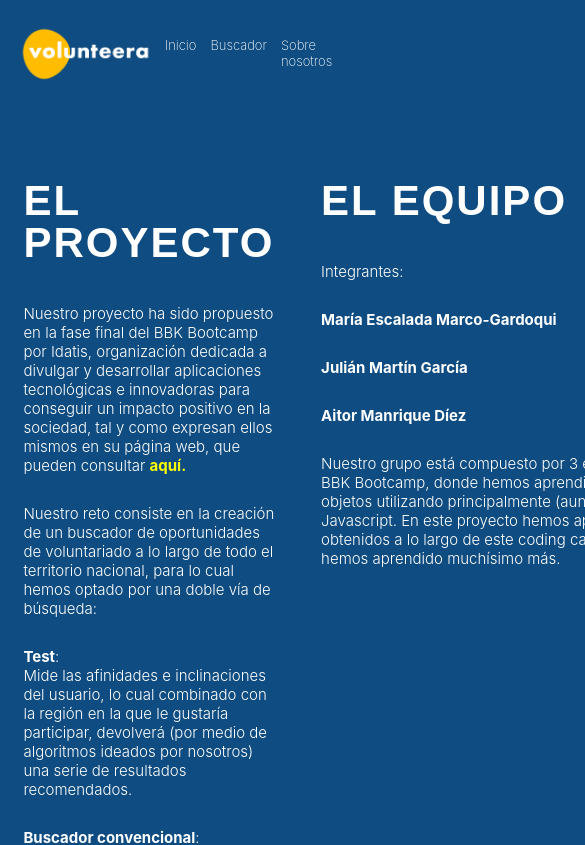
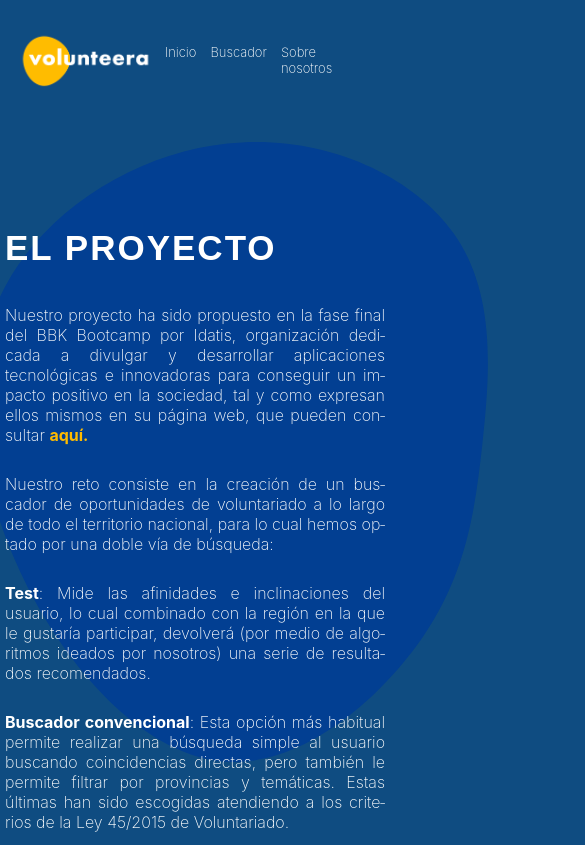
Before and after one commit to Amanrique29/Buscador-voluntariado, a React (Create React App) app: page /aboutus in a window 390 px wide. Shown: the top 845 px of the page, 585 px wide, since content can reach past the window. Built offline with nearby package versions, Linux system fonts and the light colour scheme.

Commit message:
finalMiercoles

```diff
--- a/src/Buscador.css
+++ b/src/Buscador.css
@@ -7,7 +7,6 @@
   body {
     font-family: 'Inter', sans-serif;
   }
-
 
   .botonBuscarBuscador{
     /* all: unset;  */
@@ -214,7 +213,7 @@
     }
 
     .numResultados{
-      margin-top:75px;
+      margin-top:55px;
       text-align:center;
     }
 
@@ -225,9 +224,7 @@
       align-items:center;
     } */
 
-    .botonPasarPagina{
-      width:100px;
-    }
+
 
     .contenedorIrAWeb{
       display:flex;
@@ -239,7 +236,7 @@
     .irASitioWeb{
       font-weight:bold;
       text-transform: uppercase;
-      color:#0F4C81;
+      color:#FFBB00;
     }
 
     .irASitioWeb:hover{
@@ -441,6 +438,11 @@
       width:100px;
     }
 
+    .botonPasarPagina:hover{
+      background-color:#ffffff;
+      border:#FFBB00;
+    }
+
     .contenedorIrAWeb{
       display:flex;
       justify-content:left;
@@ -481,4 +483,8 @@
       margin-top:-10px;
     }
 
+    .blobBuscador{
+      display:none;
+    }
+
   }
--- a/src/DescripcionBuscador.js
+++ b/src/DescripcionBuscador.js
@@ -43,8 +43,8 @@ function DescripcionBuscador({ activity }) {
 
             </div>
 
-            <p className="contenidoTarjeta"><b>Provincia: {activity.actividad.provincia}</b></p>
-            <p className="tematicas"><b>Temáticas:</b> {activity.tema.map(function (t, i) {
+            <p className="contenidoTarjeta"><b className="titularNegrita">Provincia:</b> {activity.actividad.provincia}</p>
+            <p className="tematicas"><b className="titularNegrita">Temáticas:</b> {activity.tema.map(function (t, i) {
                 if (i < activity.tema.length - 1) {
                     return <>{t}, </>
                 }
--- a/src/Header.css
+++ b/src/Header.css
@@ -23,7 +23,7 @@
     color: #fff;
     justify-content: space-between;
     align-items: flex-start;
-    padding-top: 18px;
+    padding-top: 25px;
     padding-right: 18px;
   }
   .navegacion{
@@ -32,7 +32,7 @@
     font-size: 16px;
   }
   .pestanya:hover{
-    color:#2d567a;
+    color:#FFBB00;
   }
 
   .logo{
@@ -69,7 +69,7 @@
     font-size:13px;
   }
   .pestanya:hover{
-    color:#2d567a;
+    color:#FFBB00;
   }
   .logo{
     width: 150px;
--- a/src/Inicio.js
+++ b/src/Inicio.js
@@ -24,11 +24,11 @@ function Inicio() {
     </main>;
 
     return (
-        <div  style={{overflow: 'hidden', maxWidth: '100%', position: 'relative', minHeight: '95vh'}}>
+        <div style={{ overflow: 'hidden', maxWidth: '100%', position: 'relative', minHeight: '95vh' }}>
             <div class="blob">
 
-                <svg viewBox="0 0 310 350">
-                    <path d="M156.4,339.5c31.8-2.5,59.4-26.8,80.2-48.5c28.3-29.5,40.5-47,56.1-85.1c14-34.3,20.7-75.6,2.3-111  c-18.1-34.8-55.7-58-90.4-72.3c-11.7-4.8-24.1-8.8-36.8-11.5l-0.9-0.9l-0.6,0.6c-27.7-5.8-56.6-6-82.4,3c-38.8,13.6-64,48.8-66.8,90.3c-3,43.9,17.8,88.3,33.7,128.8c5.3,13.5,10.4,27.1,14.9,40.9C77.5,309.9,111,343,156.4,339.5z" />
+                <svg viewBox="0 0 200 200">
+                    <path  d="M64.3,-20.1C70.7,-1.2,54.5,25.7,31.1,42.7C7.7,59.7,-22.8,66.6,-44.9,52.7C-67.1,38.8,-80.7,4,-71.8,-18.3C-62.9,-40.6,-31.5,-50.5,-1.3,-50.1C28.9,-49.7,57.9,-39,64.3,-20.1Z" transform="translate(100 100)" />
                 </svg>
             </div>
 
--- a/src/Sobrenosotros.css
+++ b/src/Sobrenosotros.css
@@ -1,18 +1,121 @@
+*{
+    box-sizing: border-box;
+  }
+
+  @import url('https://fonts.googleapis.com/css2?family=Inter:wght@100;200;300;400;500;600;700;800&display=swap');
+
+  body {
+    font-family: 'Inter', sans-serif;
+  }
+
 .doscolumnas{
     display: flex;
-    justify-content: space-evenly;
+    flex-direction:row;
+    justify-content: space-between;
     font-size: 15px;
+    margin-top:330px;
+    margin-left:400px;
+    margin-right:300px;
 }
+
 .columna{
-    margin: 0% 6% 6% 6%;
+    width:590px;
 }
+
+.columna p{
+    font-weight:200;
+    text-align:justify;
+    -webkit-hyphens: auto;
+    -moz-hyphens: auto;
+    -ms-hyphens: auto;
+    hyphens: auto;
+    font-size:16px;
+}
+
 .titulos_{
     font-size: 42px;
     padding-left: 0;
 }
-.ancho-parrafo{
-    width: 512px;
+
+.idatis-web{
+    color: #FFBB00;
 }
-.idatis-web{
-    color: yellow;
-}
+
+.blobNosotros{
+    position: absolute;
+    top: -280px;
+    left: 60px;
+    fill: #023F92;
+    width: 73vmax;
+    z-index: -1;
+    animation: moveNosotros 10s ease-in-out infinite;
+    transform-origin: 50% 50%;
+    -webkit-transform: rotate(90deg);
+    -moz-transform: rotate(90deg);
+    -ms-transform: rotate(90deg);
+    transform: rotate(90deg);
+  }
+
+  @keyframes moveNosotros {
+    0%   { transform: scale(0.95) translate(20px, 0px); }
+    38%  { transform: scale(1) translate(20px, 20px) rotate(5deg); }
+    40%  { transform: scale(1) translate(20px, 20px) rotate(5deg); }
+    78%  { transform: scale(1) translate(40px, 40px) rotate(-2deg); }
+    80%  { transform: scale(1) translate(40px, 40px) rotate(-2deg); }
+    100% { transform: scale(0.95) translate(20px, 0px); }
+  }
+
+  @media (max-width: 500px) {
+
+    .doscolumnas{
+        display: flex;
+        flex-direction:column;
+        justify-content: space-between;
+        align-items:center;
+        font-size: 15px;
+        margin-top:0px;
+        margin-left:0px;
+        margin-right:0px;
+        margin-bottom:60px;
+    }
+
+    .columna{
+        width:380px;
+        margin-top:50px;
+    }
+
+    .columna p{
+        font-weight:200;
+        text-align:justify;
+        -webkit-hyphens: auto;
+        -moz-hyphens: auto;
+        -ms-hyphens: auto;
+        hyphens: auto;
+        font-size:16px;
+    }
+
+    .titulos_{
+        font-size: 35px;
+        padding-left: 0;
+    }
+
+    .idatis-web{
+        color: #FFBB00;
+    }
+
+    .blobNosotros{
+        position: absolute;
+        top: 30px;
+        left: -110px;
+        fill: #023F92;
+        width: 100vmax;
+        z-index: -1;
+        animation: none;
+        transform-origin: 50% 50%;
+        -webkit-transform: rotate(90deg);
+        -moz-transform: rotate(90deg);
+        -ms-transform: rotate(90deg);
+        transform: rotate(90deg);
+      }
+
+  }
--- a/src/nosotros.js
+++ b/src/nosotros.js
@@ -3,7 +3,12 @@ import { BrowserRouter, Route, Link, useParams } from 'react-router-dom';
 import './Sobrenosotros.css';
 function SobreNosotros() {
     return (
-        <>
+        <div>
+
+            <svg viewBox="0 0 200 200" className="blobNosotros">
+                <path d="M43.8,-26.3C58.8,-16,74.6,2.3,73.4,20.4C72.1,38.5,53.9,56.3,31.8,67.5C9.7,78.7,-16.3,83.2,-36.4,74.1C-56.5,65,-70.8,42.2,-73.1,20.1C-75.5,-2.1,-66,-23.5,-51.8,-33.6C-37.6,-43.6,-18.8,-42.2,-2.2,-40.4C14.4,-38.6,28.7,-36.5,43.8,-26.3Z" transform="translate(100 100)" />
+            </svg>
+
             <div className="doscolumnas">
                 <div className="columna">
                     <h1 className="titulos_">EL PROYECTO</h1>
@@ -12,32 +17,26 @@ function SobreNosotros() {
                     <p>Nuestro reto consiste en la creación de un buscador de oportunidades de voluntariado a lo largo de todo el territorio nacional, para lo cual hemos optado por una doble vía de búsqueda:</p>
                     <br></br>
 
-                    <p><b>Test</b>:
+                    <p><b>Test</b>: Mide las afinidades e inclinaciones del usuario, lo cual combinado con la región en la que le gustaría participar, devolverá (por medio de algoritmos ideados por nosotros) una serie de resultados recomendados.</p>
                     <br></br>
-                Mide las afinidades e inclinaciones del usuario, lo cual combinado con la región en la que le gustaría participar, devolverá (por medio de algoritmos ideados por nosotros) una serie de resultados recomendados.</p>
-                    <br></br>
-                    <p><b>Buscador convencional</b>:
-                    <br></br>
-                Esta opción más habitual permite realizar una búsqueda simple al usuario buscando coincidencias directas, pero también le permite filtrar por provincias y temáticas. Estas últimas han sido escogidas atendiendo a los criterios de la Ley 45/2015, del 14 de octubre, de Voluntariado.</p>
+                    <p><b>Buscador convencional</b>: Esta opción más habitual permite realizar una búsqueda simple al usuario buscando coincidencias directas, pero también le permite filtrar por provincias y temáticas. Estas últimas han sido escogidas atendiendo a los criterios de la Ley 45/2015 de Voluntariado.</p>
 
                 </div>
                 <div className="columna">
                     <h1 className="titulos_">EL EQUIPO</h1>
-                    <p>Integrantes:</p>
+                    <h3>Integrantes:</h3>
 
-                    <br></br>
                     <p><b>María Escalada Marco-Gardoqui</b></p>
-                    <br></br>
+
                     <p><b>Julián Martín García</b> </p>
-                    <br></br>
+
                     <p><b>Aitor Manrique Díez</b></p>
 
-                    <br></br>
                     <p className="ancho-parrafo">Nuestro grupo está compuesto por 3 estudiantes de la 7ª edición del BBK Bootcamp, donde hemos aprendido programación orientada a objetos utilizando principalmente (aunque no únicamente) el lenguaje Javascript. En este proyecto hemos aplicado todos los conocimientos obtenidos a lo largo de este coding camp y en el proceso del mismo hemos aprendido muchísimo más. </p>
 
                 </div>
             </div>
-        </>
+        </div>
     )
 }
 export default SobreNosotros;
```
Also changed, not shown: src/Inicio.css (+32 -25 lines), src/Resultados.css (+32 -15 lines), src/Test.css (+91 -1 lines), src/responsable.js (+6 -6 lines).
